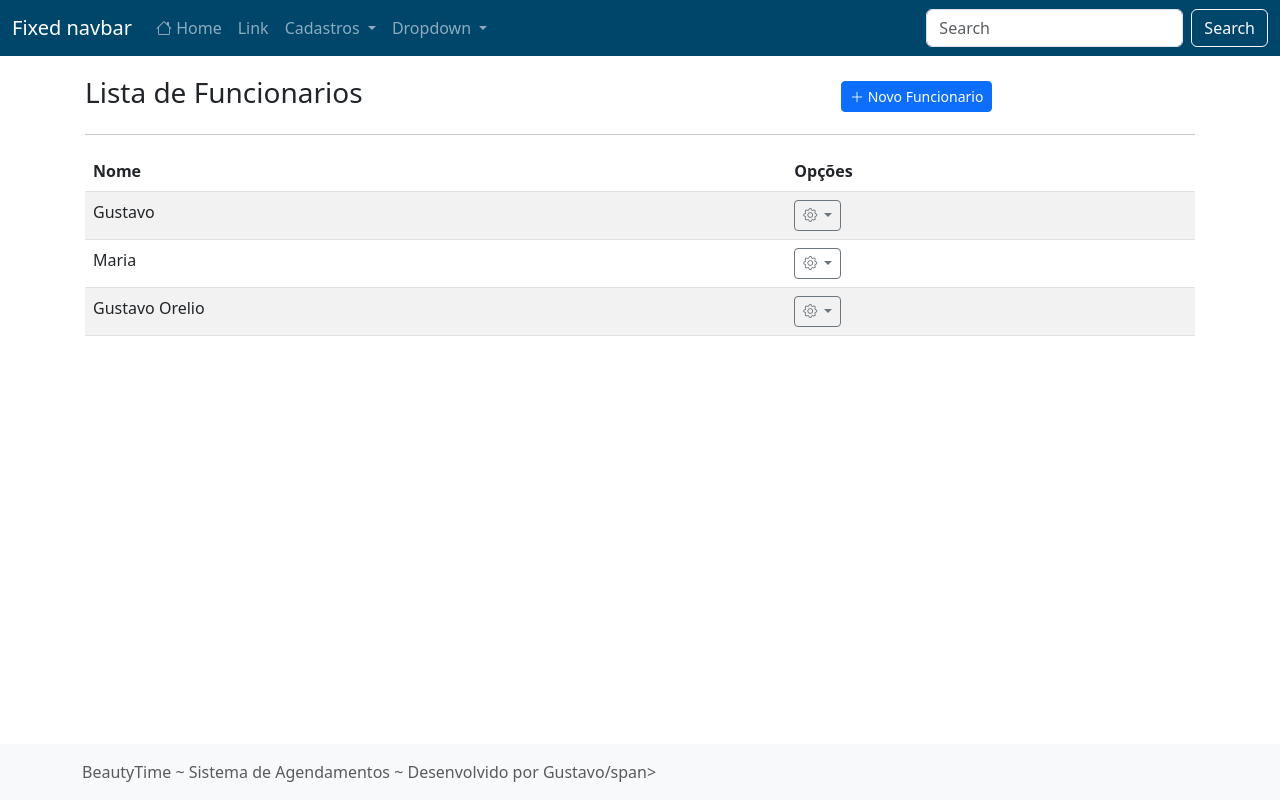
After one commit to GustavoOrelio/BeautyTime, a Django app: page /listar/funcionario/ in a window 1280 px wide. The commit adds this page. Run offline with Django 4.2, Linux system fonts and the light colour scheme; data comes from the database, SQL or seed files in the repository; both versions use the stored data as it was after the commit; some libraries are stand-ins or nearby versions.

Commit message:
Criando cadastro de Funcionario

```diff
--- a/cadastros/apps.py
+++ b/cadastros/apps.py
@@ -2,5 +2,5 @@ from django.apps import AppConfig
 
 
 class CadastrosConfig(AppConfig):
-    default_auto_field = 'django.db.models.BigAutoField'
-    name = 'cadastros'
+    default_auto_field = "django.db.models.BigAutoField"
+    name = "cadastros"
--- /dev/null
+++ b/cadastros/templates/cadastros/list/funcionario.html
@@ -0,0 +1,57 @@
+{% extends 'paginas/modelo.html' %}
+
+{% load static %}
+
+{% block conteudo %}
+
+<div class="row justify-content-center align-items-center mt-3">
+    <div class="col-md-8">
+        <h3 class="">Lista de Funcionarios</h3>
+    </div>
+    <div class="col-md">
+        <a href="{% url 'cadastrar-funcionario' %}" class="btn btn-primary btn-sm">
+            <i class="bi bi-plus-lg"></i>
+            Novo Funcionario
+        </a>
+    </div>
+</div>
+
+<hr>
+
+<div class="table-responsive-lg">
+    <table class="table table-striped">
+        <thead>
+            <tr>
+                <th>Nome</th>
+                <th>Opções</th>
+            </tr>
+        </thead>
+        <tbody>
+            {% for obj in object_list %}
+            <tr class="">
+                <td>{{ obj.nome }}</td>
+                <td>
+                    <div class="dropdown">
+                        <a class="btn btn-sm btn-outline-secondary dropdown-toggle" href="#" role="button" data-bs-toggle="dropdown" aria-expanded="false">
+                            <i class="bi bi-gear"></i>
+                        </a>
+                        <ul class="dropdown-menu">
+                          <li><a class="dropdown-item text-primary" href="{% url 'editar-funcionario' obj.pk %}">
+                            <i class="bi bi-pencil-square"></i> Editar</a></li>
+                          <li><a class="dropdown-item text-danger" href="{% url 'excluir-funcionario' obj.pk %}">
+                            <i class="bi bi-trash"></i> Excluir</a></li>
+                        </ul>
+                      </div>
+                </td>
+            </tr>
+            {% empty %}
+            <tr>
+                <th colspan="100%">Nenhum registro encontrado.</th>
+            </tr>
+            {% endfor %}
+        </tbody>
+    </table>
+</div>
+
+
+{% endblock %}
--- a/cadastros/urls.py
+++ b/cadastros/urls.py
@@ -1,5 +1,11 @@
 from django.urls import path
 
+from .views import FuncionarioCreate, FuncionarioUpdate, FuncionarioList, FuncionarioDetail, FuncionarioDelete
+
 urlpatterns = [
-
+    path("cadastrar/funcionario/", FuncionarioCreate.as_view(), name="cadastrar-funcionario"),
+    path("editar/funcionario/<int:pk>/", FuncionarioUpdate.as_view(), name="editar-funcionario"),
+    path("listar/funcionario/", FuncionarioList.as_view(), name="listar-funcionario"),
+    path("excluir/funcionario/<int:pk>/", FuncionarioDelete.as_view(), name="excluir-funcionario"),
+    path("detalhar/funcionario/<int:pk>/", FuncionarioDetail.as_view(), name="detalhar-funcionario"),
 ]
--- a/cadastros/views.py
+++ b/cadastros/views.py
@@ -1,3 +1,42 @@
-from django.shortcuts import render
+from .models import Funcionario
+from django.urls import reverse_lazy
 
+from django.views.generic.edit import CreateView, UpdateView, DeleteView
+from django.views.generic.list import ListView
+from django.views.generic.detail import DetailView
 # Create your views here.
+
+
+#################### CADASTRAR ####################
+class FuncionarioCreate(CreateView):
+    model = Funcionario
+    fields = ["nome"]
+    template_name = "cadastros/form.html"
+    success_url = reverse_lazy("listar-funcionario")
+
+#################### ATUALIZAR ####################
+
+class FuncionarioUpdate(UpdateView):
+    model = Funcionario
+    fields = ["nome"]
+    template_name = "cadastros/form.html"
+    success_url = reverse_lazy("listar-funcionario")
+
+#################### DELETAR ####################
+
+class FuncionarioDelete(DeleteView):
+    model = Funcionario
+    template_name = "cadastros/delete.html"
+    success_url = reverse_lazy("listar-funcionario")
+
+#################### LISTAR ####################
+
+class FuncionarioList(ListView):
+    model = Funcionario
+    template_name = "cadastros/list/funcionario.html"
+
+#################### DETALHES ####################
+
+class FuncionarioDetail(DetailView):
+    model = Funcionario
+    template_name = "cadastros/detail/funcionario.html"
--- a/paginas/templates/paginas/modelo.html
+++ b/paginas/templates/paginas/modelo.html
@@ -1,146 +1,135 @@
 {% load static %}
 
-<!DOCTYPE html>
+<!doctype html>
 <html lang="pt-br" class="h-100">
+
 <head>
-    <meta charset="utf-8" />
-    <meta name="viewport" content="width=device-width, initial-scale=1" />
-    <meta name="description" content="" />
-    <meta name="author" content="Gustavo Orélio" />
+    <meta charset="utf-8">
+    <meta name="viewport" content="width=device-width, initial-scale=1">
+    <meta name="description" content="">
+    <meta name="author" content="Gustavo Orelio">
 
     <title>
-      {% block title%} BeautyTime - Agendamento de Horarios {% endblock %}
+        {% block title %}
+        BeautyTime
+        {% endblock %}
     </title>
 
-    <link href="{% static 'css/bootstrap.min.css' %}" rel="stylesheet" />
-    <link href="{% static 'css/sticky-footer-navbar.css' %}" rel="stylesheet" />
-    <link href="{% static 'css/beautytime.css' %}" rel="stylesheet" />
+    <link href="{% static 'css/bootstrap.min.css' %}" rel="stylesheet">
+    <link href="{% static 'css/sticky-footer-navbar.css' %}" rel="stylesheet">
+    <link href="{% static 'css/beautytime.css' %}" rel="stylesheet">
+
+    <link rel="stylesheet" href="https://cdn.jsdelivr.net/npm/bootstrap-icons@1.10.3/font/bootstrap-icons.css">
+
+    <style>
+        .bi {
+            vertical-align: 0;
+        }
+    </style>
+
 </head>
 
 <body class="d-flex flex-column h-100">
-    {% block header %}
+
+    {% block menu %}
     <header>
         <!-- Fixed navbar -->
-      <nav
-        class="navbar navbar-expand-md navbar-dark fixed-top bg-verde-escuro"
-      >
+        <nav class="navbar navbar-expand-md navbar-dark fixed-top bg-verde-escuro">
             <div class="container-fluid">
                 <a class="navbar-brand" href="#">Fixed navbar</a>
-          <button
-            class="navbar-toggler"
-            type="button"
-            data-bs-toggle="collapse"
-            data-bs-target="#navbarCollapse"
-            aria-controls="navbarCollapse"
-            aria-expanded="false"
-            aria-label="Toggle navigation"
-          >
+                <button class="navbar-toggler" type="button" data-bs-toggle="collapse" data-bs-target="#navbarCollapse"
+                    aria-controls="navbarCollapse" aria-expanded="false" aria-label="Toggle navigation">
                     <span class="navbar-toggler-icon"></span>
                 </button>
                 <div class="collapse navbar-collapse" id="navbarCollapse">
                     <ul class="navbar-nav me-auto mb-2 mb-md-0">
                         <li class="nav-item">
-                <a
-                  class="nav-link active"
-                  aria-current="page"
-                  href="{% url 'pagina-inicial' %}"
-                  >Home</a
-                >
+                            <a class="nav-link" aria-current="page" href="{% url 'pagina-inicial' %}"><i class="bi bi-house"></i> Home</a>
                         </li>
                         <li class="nav-item">
                             <a class="nav-link" href="#">Link</a>
                         </li>
                         <li class="nav-item dropdown">
-                <a
-                  class="nav-link dropdown-toggle"
-                  href="#"
-                  role="button"
-                  data-bs-toggle="dropdown"
-                  aria-expanded="false"
-                >
+                            <a class="nav-link dropdown-toggle" href="#" role="button" data-bs-toggle="dropdown"
+                                aria-expanded="false">
+                                Cadastros
+                            </a>
+                            <ul class="dropdown-menu">
+                                <li><a class="dropdown-item" href="{% url 'cadastrar-funcionario' %}">Funcionario</a></li>
+
+                            </ul>
+                        </li>
+
+                        <li class="nav-item dropdown">
+                            <a class="nav-link dropdown-toggle" href="#" role="button" data-bs-toggle="dropdown"
+                                aria-expanded="false">
                                 Dropdown
                             </a>
                             <ul class="dropdown-menu">
                                 <li><a class="dropdown-item" href="#">Action</a></li>
                                 <li><a class="dropdown-item" href="#">Another action</a></li>
                                 <li>
-                    <hr class="dropdown-divider" />
+                                    <hr class="dropdown-divider">
                                 </li>
-                  <li>
-                    <a class="dropdown-item" href="#">Something else here</a>
-                  </li>
+                                <li><a class="dropdown-item" href="#">Something else here</a></li>
                             </ul>
                         </li>
-              <li class="nav-item dropdown">
-                <a
-                  class="nav-link dropdown-toggle"
-                  href="#"
-                  role="button"
-                  data-bs-toggle="dropdown"
-                  aria-expanded="false"
-                >
-                  Dropdown
-                </a>
-                <ul class="dropdown-menu">
-                  <li><a class="dropdown-item" href="#">Action</a></li>
-                  <li><a class="dropdown-item" href="#">Another action</a></li>
-                  <li>
-                    <hr class="dropdown-divider" />
-                  </li>
-                  <li>
-                    <a class="dropdown-item" href="#">Something else here</a>
-                  </li>
+
+
                     </ul>
-              </li>
-            </ul>
+
                     <form class="d-flex" role="search">
-              <input
-                class="form-control me-2"
-                type="search"
-                placeholder="Search"
-                aria-label="Search"
-              />
-              <button class="btn btn-outline-light" type="submit">
-                Pesquisar
-              </button>
+                        <input class="form-control me-2" type="search" placeholder="Search" aria-label="Search">
+                        <button class="btn btn-outline-light" type="submit">Search</button>
                     </form>
                 </div>
             </div>
         </nav>
     </header>
+    {% endblock %}
 
-    {% endblock %}
 
     <!-- Begin page content -->
     <main class="flex-shrink-0">
         <div class="container">
             {% block conteudo %}
-        <h1 class="mt-5">Sistema para Salão de Beleza</h1>
 
-        <p>
-          Back to
-          <a href="/docs/5.3/examples/sticky-footer/"
-            >the default sticky footer</a
-          >
-          minus the navbar.
-        </p>
+            <h1 class="mt-5">Título da Página</h1>
+
+            <p class="lead">Pin a footer to the bottom of the viewport in desktop browsers with this custom HTML and
+                CSS. A fixed navbar has been added with <code class="small">padding-top: 60px;</code> on the <code
+                    class="small">main &gt; .container</code>.</p>
+
+            <p>Back to <a href="/docs/5.3/examples/sticky-footer/">the default sticky footer</a> minus the navbar.</p>
+
             {% endblock %}
         </div>
     </main>
 
+    <!-- Conteúdo do Rodapé -->
     <footer class="footer mt-auto py-3 bg-light">
         <div class="container">
             <span class="text-muted">
-          {% block rodape %} BeautyTime - Sistema para agendamento -
-          Desenvolvido por Gustavo Orélio {% endblock %}
-        </span>
+                {% block rodape %}
+                BeautyTime
+                ~
+                Sistema de Agendamentos
+                ~
+                Desenvolvido por Gustavo/span>
+                {% endblock %}
         </div>
     </footer>
+
 
     <script src="{% static 'js/jquery-3.6.4.min.js' %}"></script>
     <script src="{% static 'js/popper.min.js' %}"></script>
     <script src="{% static 'js/bootstrap.min.js' %}"></script>
 
-    {% block scripts %} {% endblock %}
+    {% block scripts %}
+
+    {% endblock %}
+
+
 </body>
+
 </html>
--- a/paginas/urls.py
+++ b/paginas/urls.py
@@ -3,6 +3,6 @@ from .views import IndexView
 
 urlpatterns = [
 
-    path("pagina-inicial", IndexView.as_view(), name="pagina-inicial"),
+    path("", IndexView.as_view(), name="pagina-inicial"),
 
 ]
```
Also changed, not shown: BeautyTime/settings.py (+9 -1 lines), cadastros/templates/cadastros/form.html (added, +21 -0 lines), db.sqlite3. Lines whose indentation alone changed are shown as unchanged.
